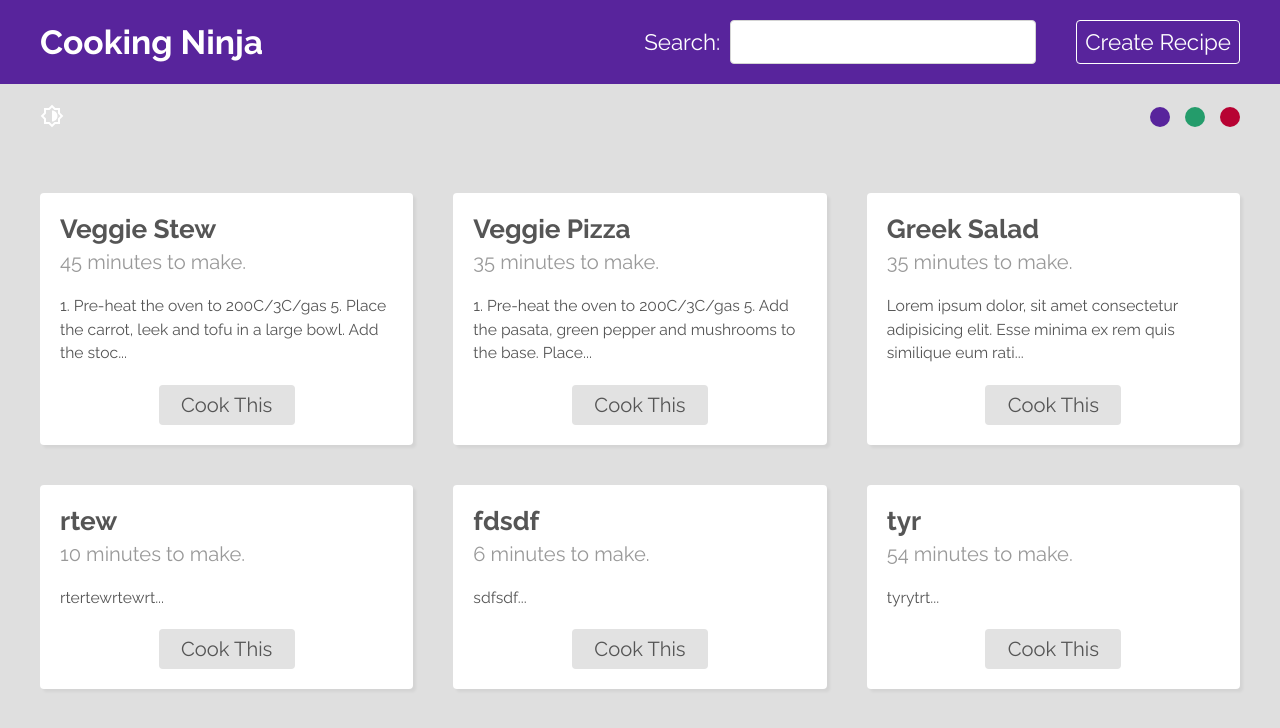
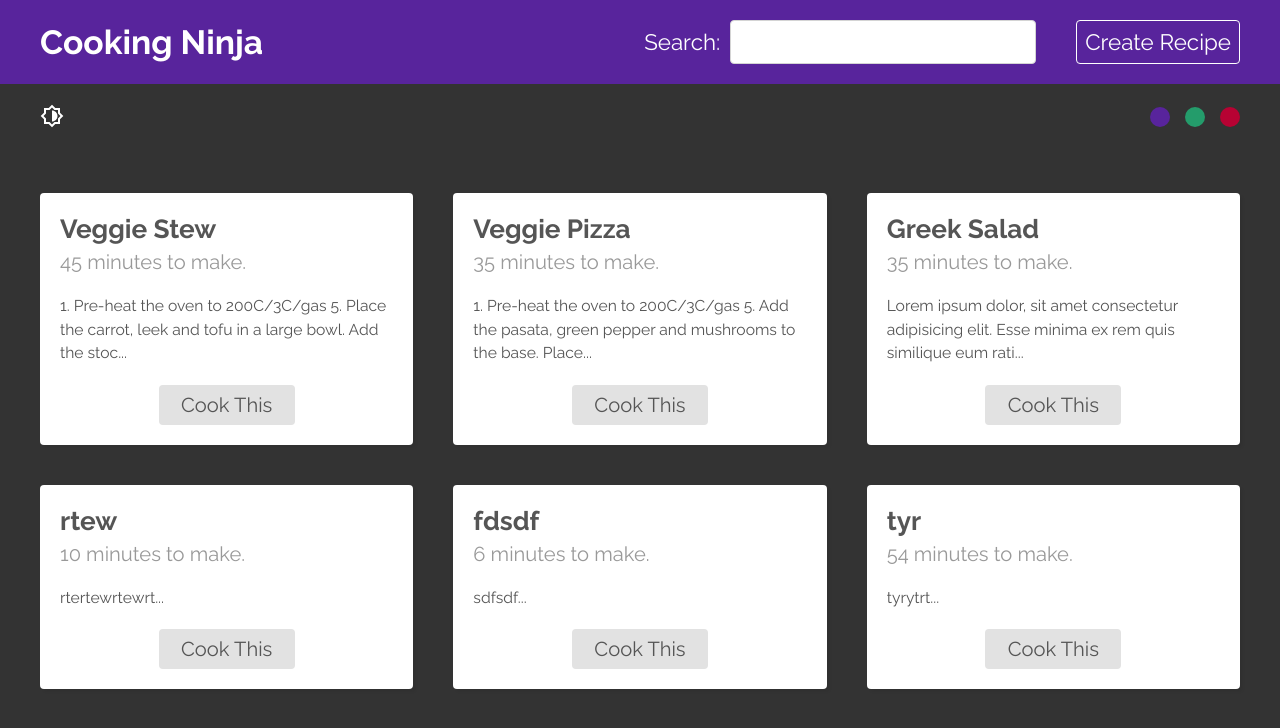
Before and after one commit to JAYMAC1/cooking-ninja, a React (Create React App) app: page / in a window 1280 px wide. Shown: the top 728 px of the page. Built offline with nearby package versions, Linux system fonts and the light colour scheme; data requests are answered from the project's data file.

Commit message:
imported useTheme to read the selected mode (dark/light) and applied styles to css

```diff
--- a/src/App.css
+++ b/src/App.css
@@ -1,3 +1,7 @@
 .App {
   min-height: 100%;
 }
+
+.App.dark {
+  background: #333;
+}
--- a/src/App.js
+++ b/src/App.js
@@ -1,4 +1,5 @@
 import { BrowserRouter, Switch, Route } from 'react-router-dom'
+import { useTheme } from './hooks/useTheme'
 
 // Styles
 import './App.css'
@@ -12,8 +13,10 @@ import Recipe from './pages/recipe/Recipe'
 import Search from './pages/search/Search'
 
 function App() {
+  const { mode } = useTheme()
+
   return (
-    <div className='App'>
+    <div className={`App ${mode}`}>
       <BrowserRouter>
         <Navbar />
         <ThemeSelector />
```
